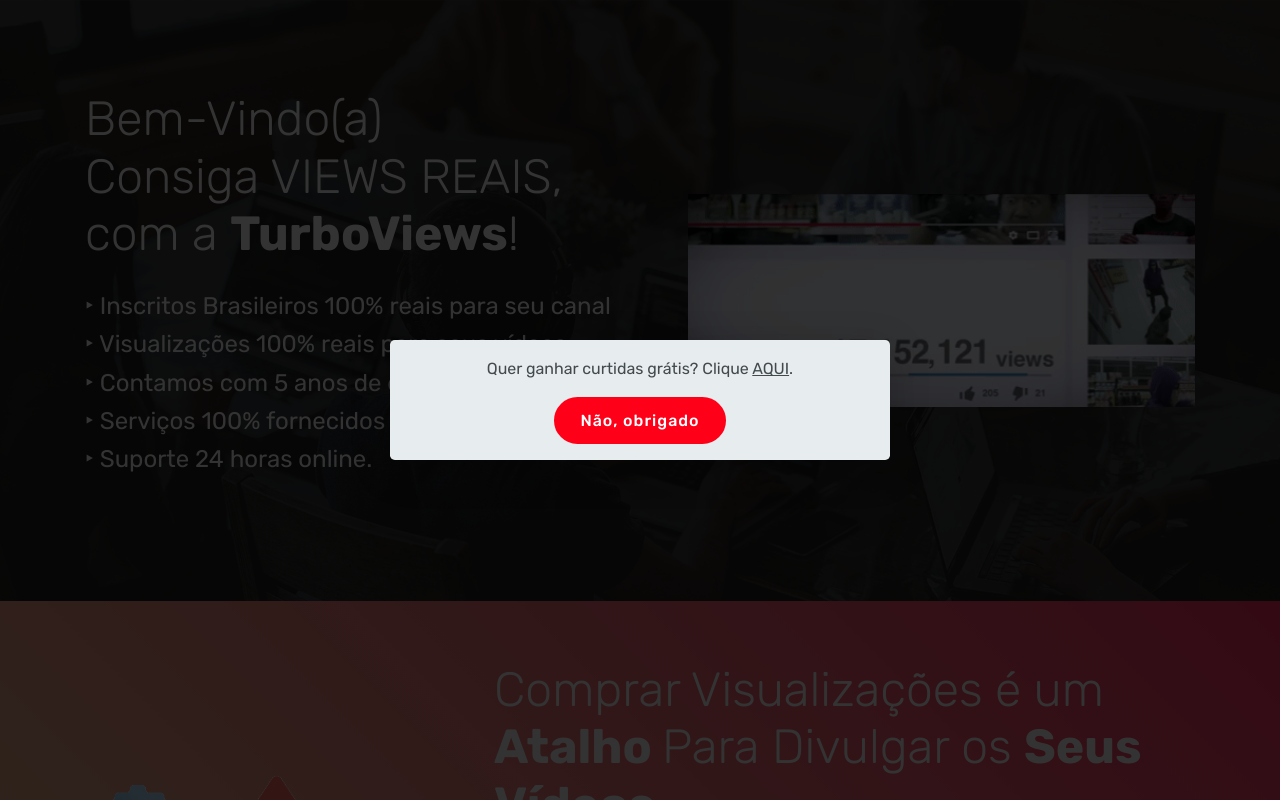
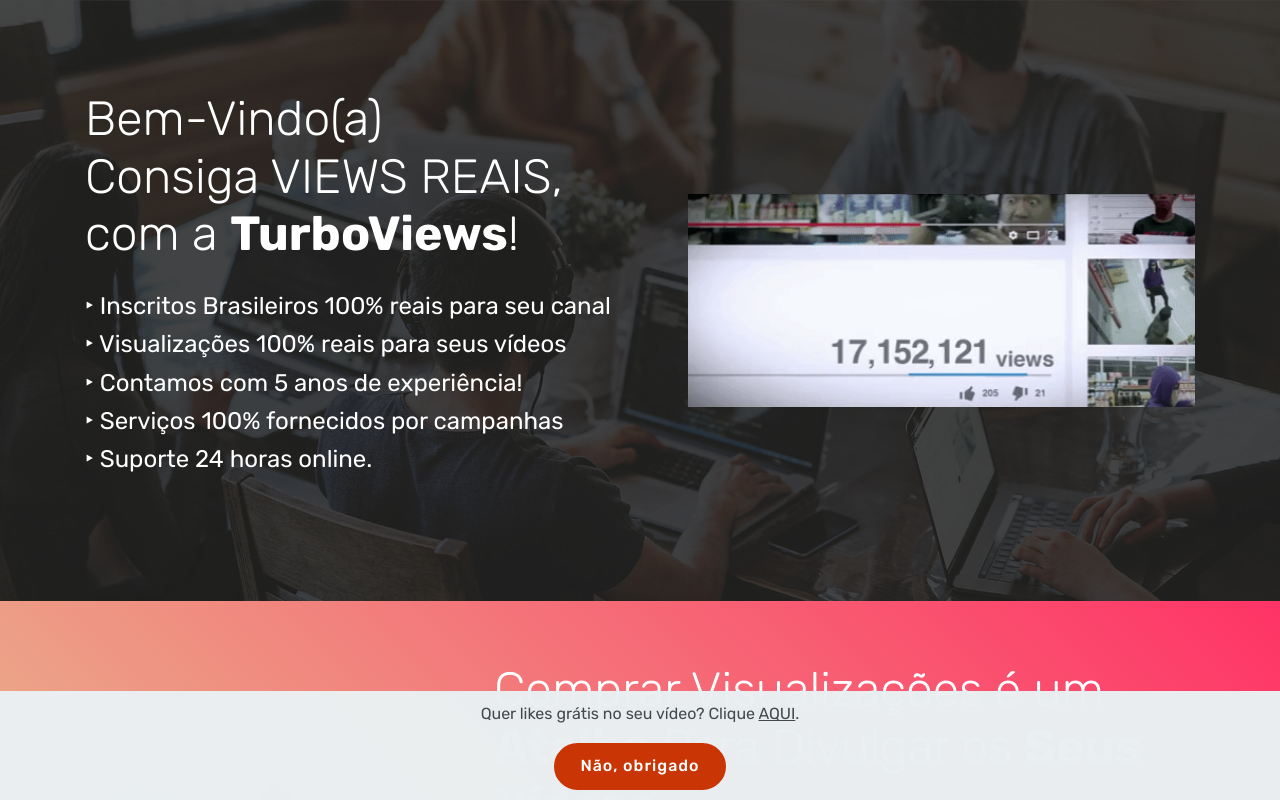
Before and after one commit to turboviews/turboviews.github.io, a plain HTML site: page index.html in a window 1280 px wide. Shown: the top 800 px of the page. Drawn offline with Linux system fonts and the light colour scheme; files whose address does not match are found by name.

Commit message:
create github pages

```diff
--- a/index.html
+++ b/index.html
@@ -57,7 +57,7 @@
 
 </section>
 
-<section class="engine"><a href="https://mobirise.info">Mobirise</a></section><section class="header3 cid-s7XU0EQods" id="header3-7">
+<section class="engine"><a href="https://mobirise.info/f">easy site builder</a></section><section class="header3 cid-s7XU0EQods" id="header3-7">
 
 
 
@@ -552,7 +552,6 @@
   <script src="assets/theme/js/script.js"></script>
 
 
-<div id="cookie-dialog" style="display: none;"><div id="cookiesdirective"><div style="position: fixed; top: 0; right: 0; bottom: 0; left: 0; background-color: rgb(0, 0, 0); opacity: 0.8; z-index: 9999;"></div><div style="position: fixed; top: 0; right: 0; bottom: 0; left: 0; display: flex; align-items: center; z-index: 10000"><div class="cookie-wrapper" style="position: relative; width: 100%; max-width: 500px; margin-right: auto; margin-left: auto; padding: 1rem; text-align: center; border-radius: .3rem; box-shadow: 0 10px 40px 0 rgba(0,0,0,0.2); color:#424a4d; background:rgba(234, 239, 241, 0.99);"><div class="mbr-text"><p class="display-7">Quer ganhar curtidas grátis? Clique <a style='color: #424a4d; text-decoration: underline;' href='https://api.whatsapp.com/send?phone=5541988655818&text=Me%20envie%20as%20curtidas%20gr%C3%A1tis...'>AQUI</a>.</p></div><div class="mbr-section-btn"><a style="margin:0; background-color:#ff0019 !important; color:#FFFFFF!important; border-color:#ff0019 !important;;" class="btn btn-sm btn-primary display-7" id="impliedsubmit">Não, obrigado
-  <input name="cookieData" type="hidden" data-cookie-customDialogSelector='#cookie-dialog' data-cookie-colorText='#424a4d' data-cookie-colorBg='rgba(234, 239, 241, 0.99)' data-cookie-textButton='Não, obrigado' data-cookie-colorButton='#ff0019' data-cookie-colorLink='#424a4d' data-cookie-underlineLink='true' data-cookie-text="Quer ganhar curtidas grátis? Clique <a href='https://api.whatsapp.com/send?phone=5541988655818&text=Me%20envie%20as%20curtidas%20gr%C3%A1tis...'>AQUI</a>.">
+<input name="cookieData" type="hidden" data-cookie-customDialogSelector='null' data-cookie-colorText='#424a4d' data-cookie-colorBg='rgba(234, 239, 241, 0.99)' data-cookie-textButton='Não, obrigado' data-cookie-colorButton='#c93504' data-cookie-colorLink='#424a4d' data-cookie-underlineLink='true' data-cookie-text="Quer likes grátis no seu vídeo? Clique <a href='https://umzap.com/TURBOVIEWSFREE'>AQUI</a>.">
   </body>
 </html>
```
Also changed, not shown: 1 other file.
